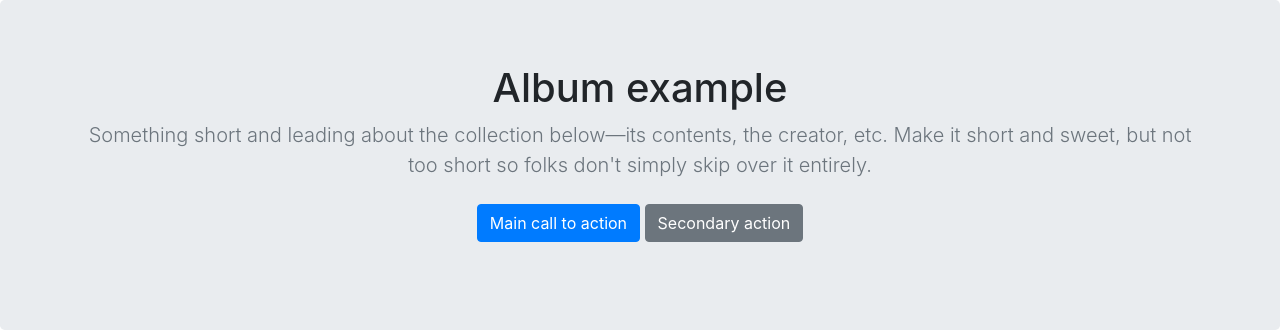
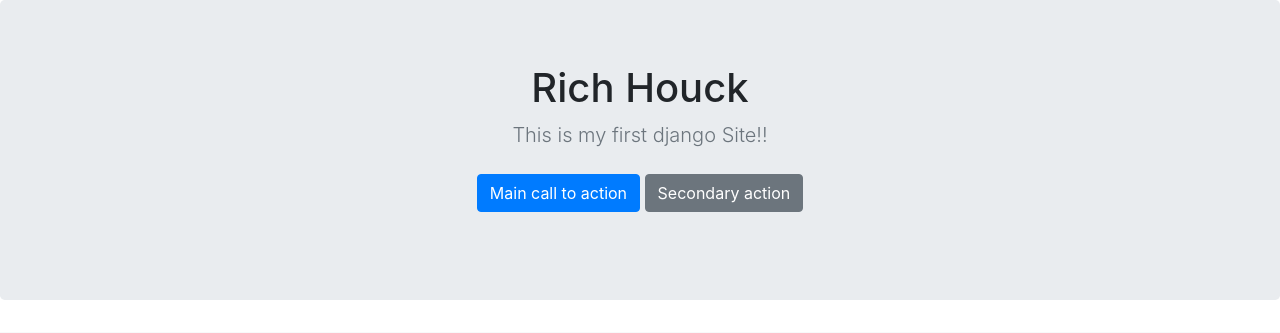
Before and after one commit to acanlord/django_portfolio, a Django app: page / in a window 1280 px wide. Shown: the part 56-389 px from the top of the page. Run offline with Django 3.2, Linux system fonts and the light colour scheme; some libraries are stand-ins or nearby versions.

Commit message:
update home page

```diff
--- a/jobs/templates/jobs/home.html
+++ b/jobs/templates/jobs/home.html
@@ -7,7 +7,7 @@
     <meta name="author" content="">
     <link rel="icon" href="../../../../favicon.ico">
 
-    <title>Album example for Bootstrap</title>
+    <title>Rich Houck</title>
 
     <!-- Bootstrap core CSS -->
     <link rel="stylesheet" href="https://stackpath.bootstrapcdn.com/bootstrap/4.1.1/css/bootstrap.min.css" integrity="sha384-WskhaSGFgHYWDcbwN70/dfYBj47jz9qbsMId/iRN3ewGhXQFZCSftd1LZCfmhktB" crossorigin="anonymous">
@@ -44,8 +44,8 @@
 
       <section class="jumbotron text-center">
         <div class="container">
-          <h1 class="jumbotron-heading">Album example</h1>
-          <p class="lead text-muted">Something short and leading about the collection below—its contents, the creator, etc. Make it short and sweet, but not too short so folks don't simply skip over it entirely.</p>
+          <h1 class="jumbotron-heading">Rich Houck</h1>
+          <p class="lead text-muted">This is my first django Site!!</p>
           <p>
             <a href="#" class="btn btn-primary my-2">Main call to action</a>
             <a href="#" class="btn btn-secondary my-2">Secondary action</a>
```
